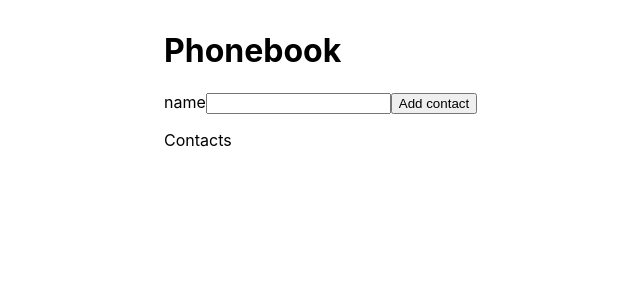
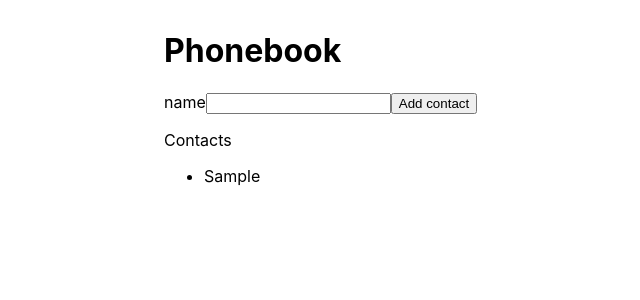
Before and after one commit to galinagumenyuk/goit-react-hw-02-phonebook, a React (Create React App) app: page / in a window 1280 px wide. Both pictures are taken after typing "Sample" into the empty fields and a click on the button "Add contact". Shown: the top 300 px of the page, without its empty margins (126-766 px from the left). Built offline with nearby package versions, Linux system fonts and the light colour scheme.

Commit message:
render contacts list

```diff
--- a/src/App.js
+++ b/src/App.js
@@ -3,6 +3,7 @@ import shortid from "shortid";
 // import PropTypes from "prop-types";
 import React from "react";
 import Form from "./components/form/Form.jsx";
+import Contacts from "./components/contacts/Contacts.jsx";
 
 class App extends React.Component {
   state = {
@@ -25,6 +26,7 @@ class App extends React.Component {
         <h1>Phonebook</h1>
         <Form onSubmit={this.addContact} />
         <p>Contacts</p>
+        <Contacts contacts={this.state.contacts} />
       </div>
     );
   }
--- /dev/null
+++ b/src/components/contacts/Contacts.jsx
@@ -0,0 +1,12 @@
+import React from "react";
+import Item from "./Item";
+
+const Contacts = ({ contacts }) => {
+       return <ul>
+            {contacts.map(contact => (
+                <Item key={contact.id} name={contact.name}/>
+             ))}
+        </ul>
+ }
+
+export default Contacts;
--- /dev/null
+++ b/src/components/contacts/Item.jsx
@@ -0,0 +1,7 @@
+import React from "react";
+
+const Item = ({ name }) => {
+    return <li>{name}</li>
+ }
+
+export default Item;
```
Also changed, not shown: src/components/contacts/Contacts.module.css (added), 1 other file (tests, documents, lock files or other folders).
